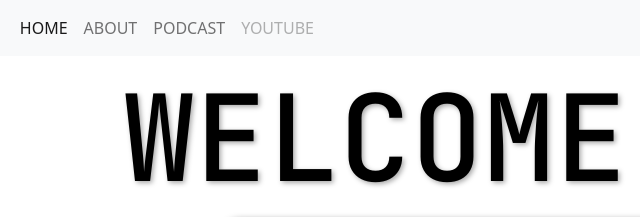
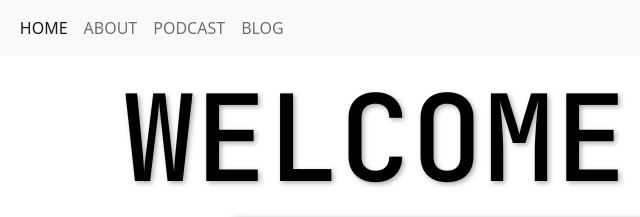
Before and after one commit to jordanroberson-codes/podcast-site, a plain HTML site: page index.html in a window 1280 px wide. Shown: the top 217 px of the page, 157-797 px from the left. Drawn offline with nearby package versions, Linux system fonts and the light colour scheme.

Commit message:
update added blog

```diff
--- a/index.html
+++ b/index.html
@@ -69,7 +69,7 @@
               <a class="nav-link" href="#">PODCAST</a>
             </li>
             <li class="nav-item">
-              <a class="nav-link disabled">YOUTUBE</a>
+              <a class="nav-link" href="blog.thenpcoder.com">BLOG</a>
             </li>
           </ul>
         </div>
--- a/src/style.css
+++ b/src/style.css
@@ -18,5 +18,3 @@ header h1 {
   box-shadow: 5px 5px 10px #000;
   padding: 10px;
 }
-
-/* MEDIA QUERIES */
```
